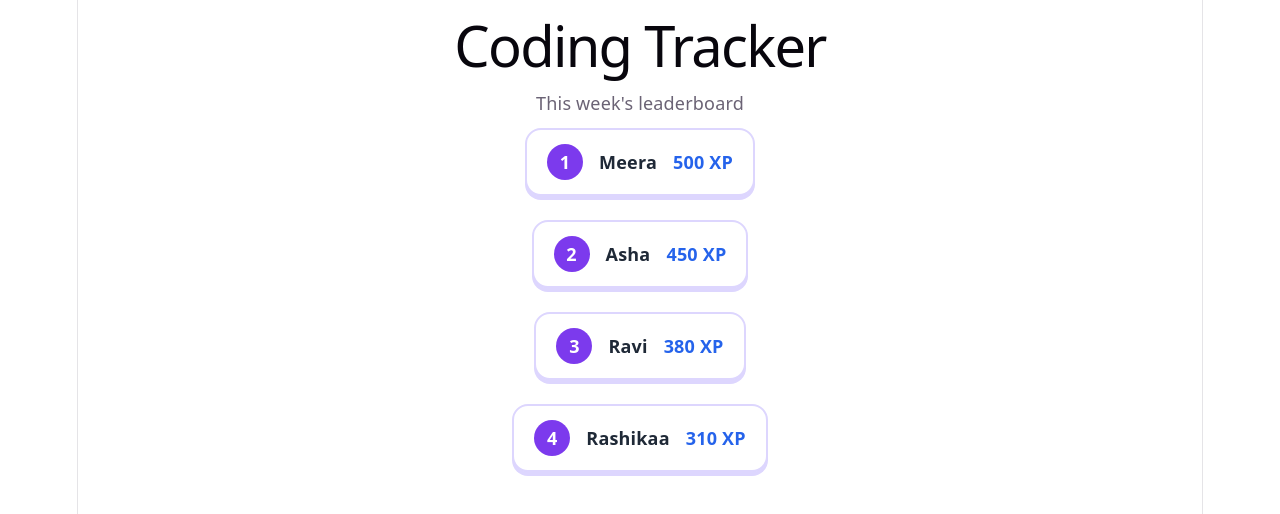
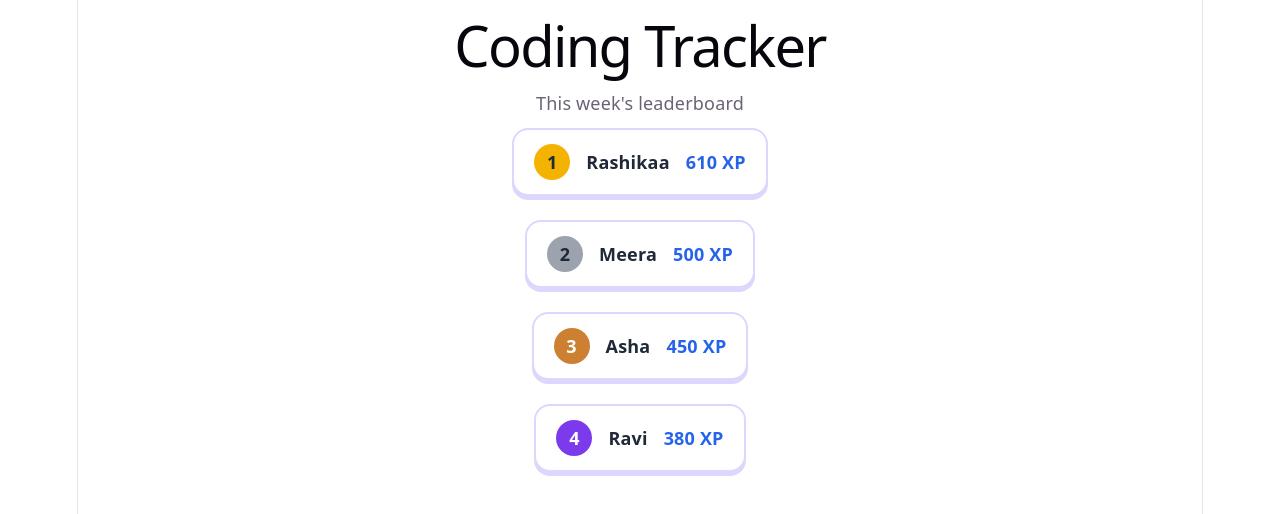
Before and after one commit to Rashikaakv/tracker-app, a React (Vite) app: page / in a window 1280 px wide. Shown: the top 514 px of the page. Built offline with nearby package versions, Linux system fonts and the light colour scheme.

Commit message:
Add gold, silver and bronze medals for top 3

```diff
--- a/src/App.jsx
+++ b/src/App.jsx
@@ -5,7 +5,7 @@ function App() {
   const players = [
     { id: 1, name: "Asha", score: 450 },
     { id: 2, name: "Ravi", score: 380 },
-    { id: 3, name: "Rashikaa", score: 310 },
+    { id: 3, name: "Rashikaa", score: 610 },
     { id: 4, name: "Meera", score: 500 },
   ]
 
--- a/src/Row.css
+++ b/src/Row.css
@@ -25,6 +25,21 @@
   border-radius: 50%;
 }
 
+.medal-1 {
+  background: #f5b301;
+  color: #1f2937;
+}
+
+.medal-2 {
+  background: #9ca3af;
+  color: #1f2937;
+}
+
+.medal-3 {
+  background: #cd7f32;
+  color: #ffffff;
+}
+
 .name {
   flex: 1;
   font-size: 18px;
--- a/src/Row.jsx
+++ b/src/Row.jsx
@@ -1,9 +1,11 @@
 import './Row.css'
 
 function Row(props) {
+  const medal = props.rank <= 3 ? `medal-${props.rank}` : ''
+
   return (
     <div className="row">
-      <span className="rank">{props.rank}</span>
+      <span className={`rank ${medal}`}>{props.rank}</span>
       <span className="name">{props.name}</span>
       <span className="score">{props.score} XP</span>
     </div>
```
